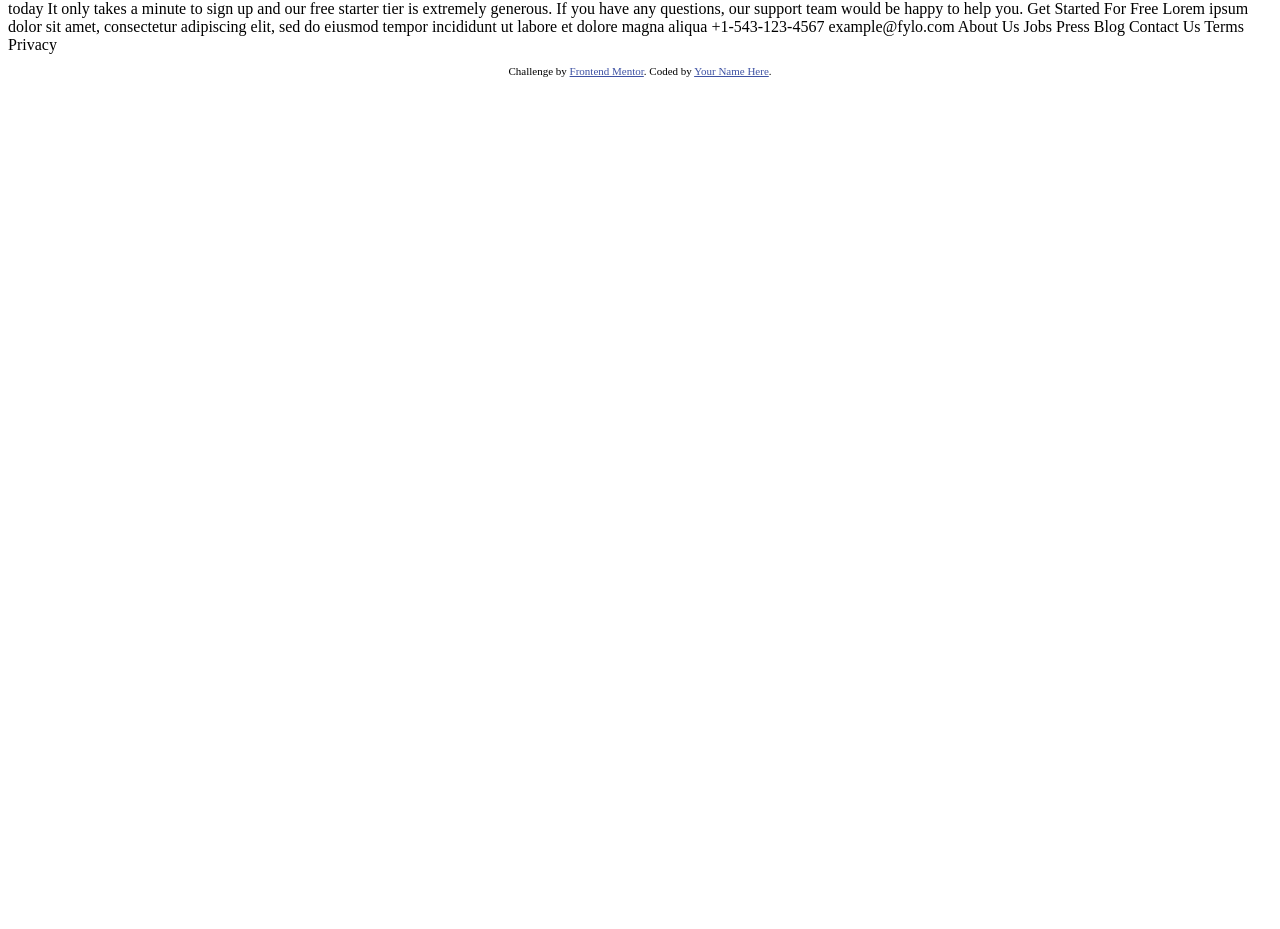
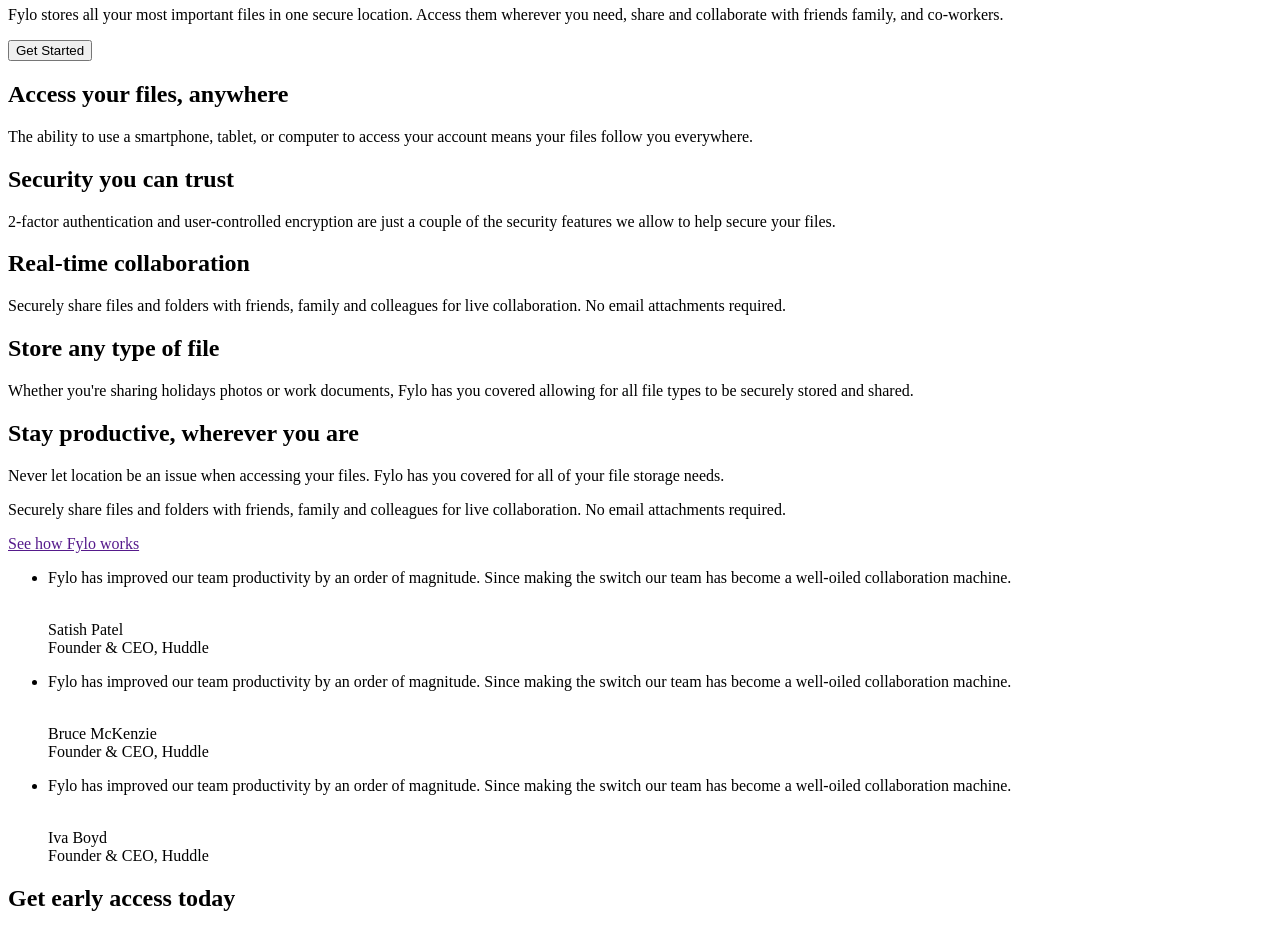
Before and after one commit to BijanProgrammerWebsites/highfile, a website: page index.html in a window 1280 px wide. Shown: the part 170-1099 px from the top of the page. Before the commit the page ends 800 px from the top, so only its background shows below. Drawn offline with Linux system fonts and the light colour scheme.

Commit message:
[ADD] html structure

```diff
--- a/index.html
+++ b/index.html
@@ -1,106 +1,172 @@
 <!DOCTYPE html>
 <html lang="en">
     <head>
-  <meta charset="UTF-8">
-  <meta name="viewport" content="width=device-width, initial-scale=1.0"> <!-- displays site properly based on user's device -->
+        <meta charset="UTF-8" />
+        <meta name="viewport" content="width=device-width, initial-scale=1.0" />
 
-  <link rel="icon" type="image/png" sizes="32x32" href="./images/favicon-32x32.png">
+        <link rel="icon" type="image/png" sizes="32x32" href="./images/favicon-32x32.png" />
 
         <title>Frontend Mentor | Fylo landing page with dark theme and features grid</title>
 
-  <!-- Feel free to remove these styles or customise in your own stylesheet 👍 -->
-  <style>
-    .attribution { font-size: 11px; text-align: center; }
-    .attribution a { color: hsl(228, 45%, 44%); }
-  </style>
+        <style href="./styles/main.css"></style>
     </head>
     <body>
-  Features
-  Team
-  Sign In
+        <header>
+            <img src="" alt="" class="logo" />
 
-  All your files in one secure location, accessible anywhere.
+            <nav>
+                <ul>
+                    <li>Features</li>
+                    <li>Team</li>
+                    <li>Sign In</li>
+                </ul>
+            </nav>
 
-  Fylo stores all your most important files in one secure location. Access them wherever
-  you need, share and collaborate with friends family, and co-workers.
+            <h1>All your files in one secure location, accessible anywhere.</h1>
 
-  Get Started
+            <p>
+                Fylo stores all your most important files in one secure location. Access them wherever you need, share
+                and collaborate with friends family, and co-workers.
+            </p>
 
-  Access your files, anywhere
+            <button>Get Started</button>
+        </header>
 
-  The ability to use a smartphone, tablet, or computer to access your account means your
-  files follow you everywhere.
+        <section>
+            <h2>Access your files, anywhere</h2>
 
-  Security you can trust
+            <p>
+                The ability to use a smartphone, tablet, or computer to access your account means your files follow you
+                everywhere.
+            </p>
 
-  2-factor authentication and user-controlled encryption are just a couple of the security
-  features we allow to help secure your files.
+            <h2>Security you can trust</h2>
 
-  Real-time collaboration
+            <p>
+                2-factor authentication and user-controlled encryption are just a couple of the security features we
+                allow to help secure your files.
+            </p>
 
-  Securely share files and folders with friends, family and colleagues for live collaboration.
-  No email attachments required.
+            <h2>Real-time collaboration</h2>
 
-  Store any type of file
+            <p>
+                Securely share files and folders with friends, family and colleagues for live collaboration. No email
+                attachments required.
+            </p>
 
-  Whether you're sharing holidays photos or work documents, Fylo has you covered allowing for all
-  file types to be securely stored and shared.
+            <h2>Store any type of file</h2>
 
-  Stay productive, wherever you are
+            <p>
+                Whether you're sharing holidays photos or work documents, Fylo has you covered allowing for all file
+                types to be securely stored and shared.
+            </p>
+        </section>
 
+        <section>
+            <h2>Stay productive, wherever you are</h2>
+
+            <p>
                 Never let location be an issue when accessing your files. Fylo has you covered for all of your file
                 storage needs.
+            </p>
 
+            <p>
                 Securely share files and folders with friends, family and colleagues for live collaboration. No email
                 attachments required.
+            </p>
 
-  See how Fylo works
+            <a href=""> See how Fylo works </a>
+        </section>
 
-  Fylo has improved our team productivity by an order of magnitude. Since making the switch our team has
-  become a well-oiled collaboration machine.
+        <section>
+            <ul>
+                <li>
+                    <p>
+                        Fylo has improved our team productivity by an order of magnitude. Since making the switch our
+                        team has become a well-oiled collaboration machine.
+                    </p>
 
-  Satish Patel
-  Founder & CEO, Huddle
+                    <img src="" alt="" />
+                    <div class="name">Satish Patel</div>
+                    <div class="role">Founder & CEO, Huddle</div>
+                </li>
 
-  Fylo has improved our team productivity by an order of magnitude. Since making the switch our team has
-  become a well-oiled collaboration machine.
+                <li>
+                    <p>
+                        Fylo has improved our team productivity by an order of magnitude. Since making the switch our
+                        team has become a well-oiled collaboration machine.
+                    </p>
 
-  Bruce McKenzie
-  Founder & CEO, Huddle
+                    <img src="" alt="" />
+                    <div class="name">Bruce McKenzie</div>
+                    <div class="role">Founder & CEO, Huddle</div>
+                </li>
 
-  Fylo has improved our team productivity by an order of magnitude. Since making the switch our team has
-  become a well-oiled collaboration machine.
+                <li>
+                    <p>
+                        Fylo has improved our team productivity by an order of magnitude. Since making the switch our
+                        team has become a well-oiled collaboration machine.
+                    </p>
 
-  Iva Boyd
-  Founder & CEO, Huddle
+                    <img src="" alt="" />
+                    <div class="name">Iva Boyd</div>
+                    <div class="role">Founder & CEO, Huddle</div>
+                </li>
+            </ul>
+        </section>
 
-  Get early access today
+        <section>
+            <h2>Get early access today</h2>
 
+            <p>
                 It only takes a minute to sign up and our free starter tier is extremely generous. If you have any
                 questions, our support team would be happy to help you.
+            </p>
 
-  Get Started For Free
+            <button>Get Started For Free</button>
+        </section>
 
+        <section>
+            <img src="" alt="" />
+
+            <svg></svg>
+            <p>
                 Lorem ipsum dolor sit amet, consectetur adipiscing elit, sed do eiusmod tempor incididunt ut labore et
                 dolore magna aliqua
+            </p>
 
-  +1-543-123-4567
-  example@fylo.com
+            <svg></svg>
+            <p>+1-543-123-4567</p>
 
-  About Us
-  Jobs
-  Press
-  Blog
-
-  Contact Us
-  Terms
-  Privacy
+            <svg></svg>
+            <p>example@fylo.com</p>
+        </section>
 
         <footer>
-    <p class="attribution">
-      Challenge by <a href="https://www.frontendmentor.io?ref=challenge" target="_blank">Frontend Mentor</a>.
-      Coded by <a href="#">Your Name Here</a>.
-    </p>
+            <ul>
+                <li>About Us</li>
+                <li>Jobs</li>
+                <li>Press</li>
+                <li>Blog</li>
+            </ul>
+
+            <ul>
+                <li>Contact Us</li>
+                <li>Terms</li>
+                <li>Privacy</li>
+            </ul>
+
+            <ul>
+                <li>
+                    <svg></svg>
+                </li>
+                <li>
+                    <svg></svg>
+                </li>
+                <li>
+                    <svg></svg>
+                </li>
+            </ul>
         </footer>
     </body>
 </html>
```
Also changed, not shown: package.json (added, +23 -0 lines), style-guide.md (+18 -18 lines), .prettierrc.json (added), README.md, 2 other files. Lines whose indentation alone changed are shown as unchanged.
